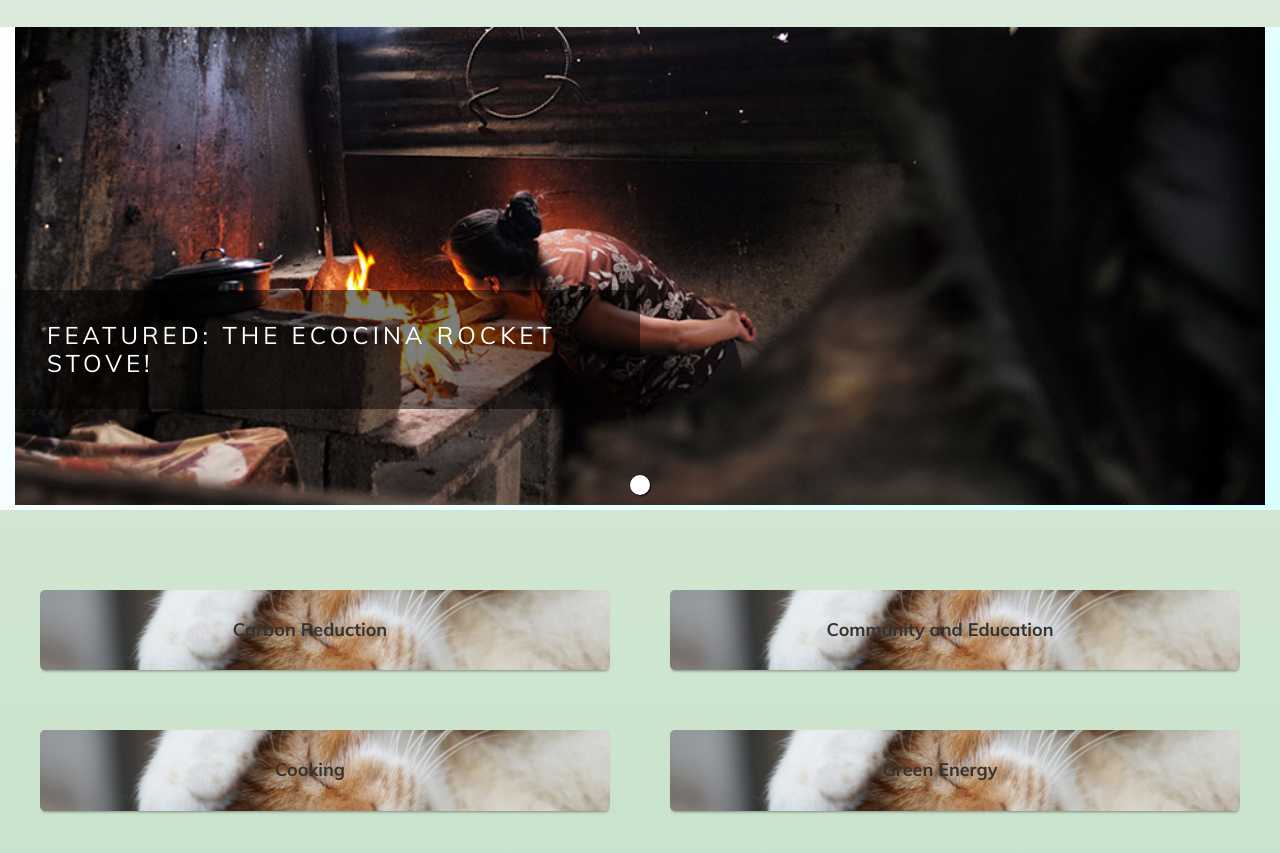
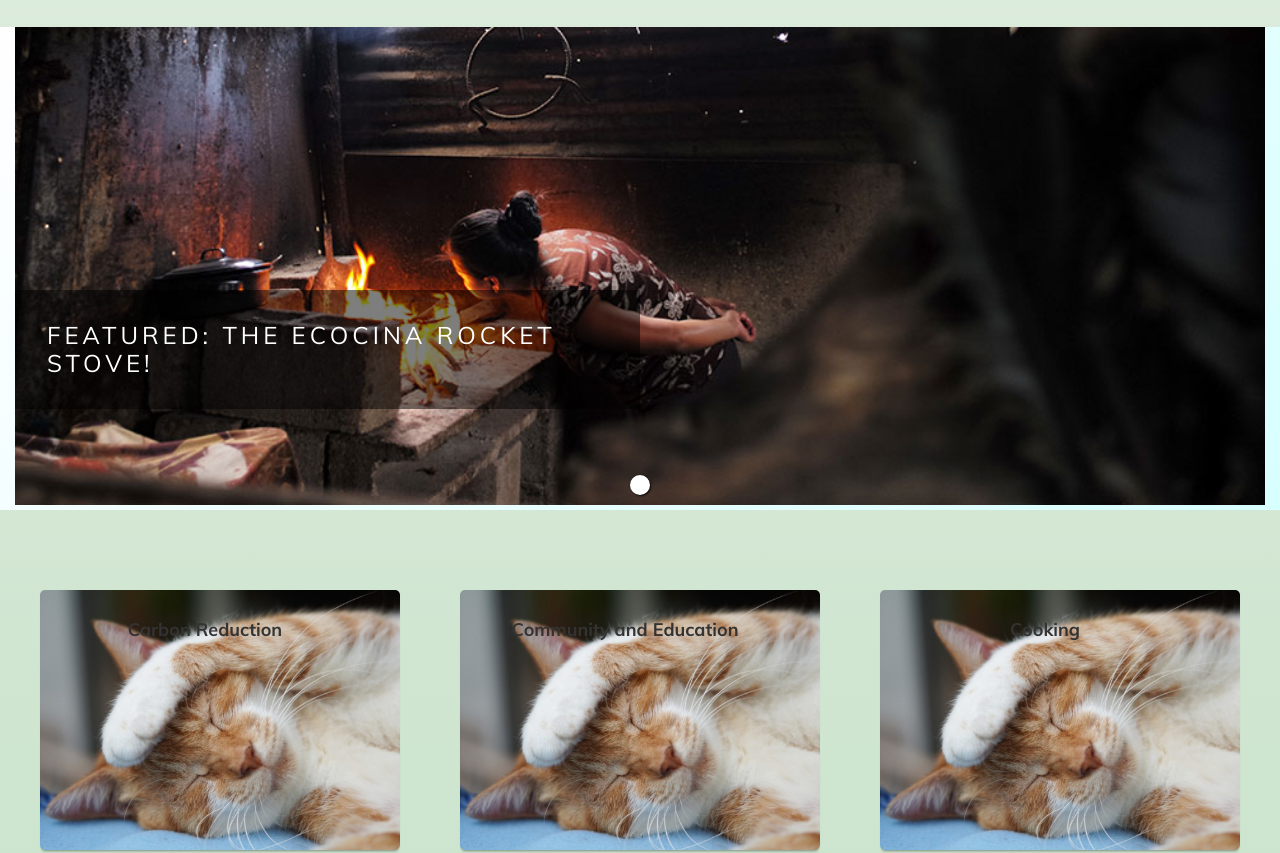
Before and after one commit to philsturgeon/awesome-earth, a Gatsby site: page / in a window 1280 px wide. Shown: the part 136-989 px from the top of the page. Built offline with nearby package versions, Linux system fonts and the light colour scheme; Gatsby itself is replaced by a stand-in of ours; a web font is replaced by a local one.

Commit message:
adjust layout and dimensions for category image boxes

```diff
--- a/src/styles/global.scss
+++ b/src/styles/global.scss
@@ -83,6 +83,7 @@
     flex-wrap: wrap;
     margin-left: -20px;
     margin-right: -20px;
+    // float: left;
     transform: scaleX(1) scaleY(1);
 
     &.slider {
@@ -105,7 +106,6 @@
       margin: 30px;
       padding: 30px;
       text-align: left;
-      flex: 1 0 31%;
       background-image: linear-gradient(-225deg, #fffeff 0%, #d7fffe 100%);
       border-radius: 5px;
       box-shadow: 0px 3px 3px -2px rgba(0, 0, 0, 0.4);
@@ -137,6 +137,13 @@
         width: calc(100% - 30px);
         border: none;
       }
+    }
+
+    .category-image {
+      height: 200px;
+      width: 100%;
+      min-width: 200px;
+      max-width: 300px;
     }
   }
 }
```
